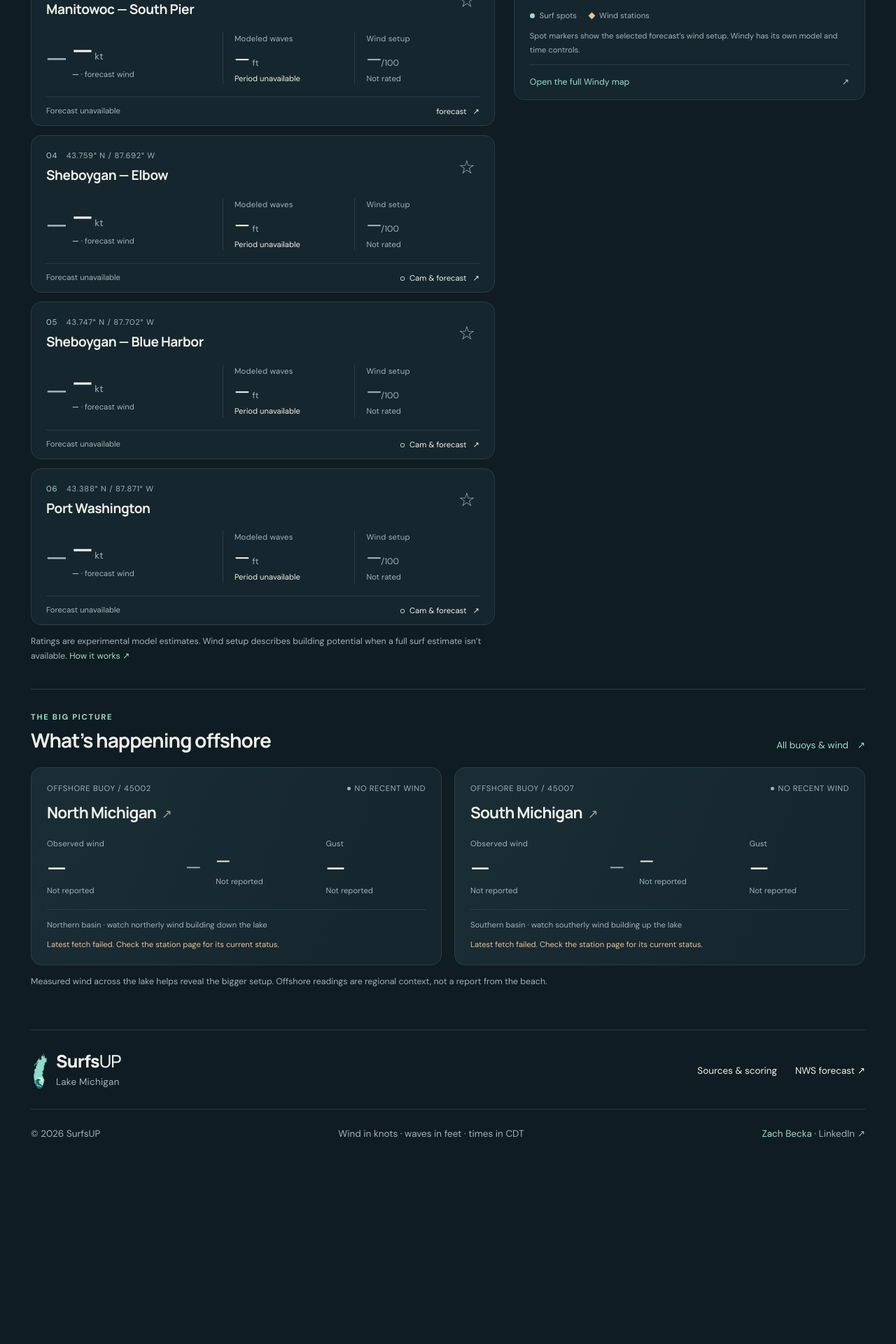
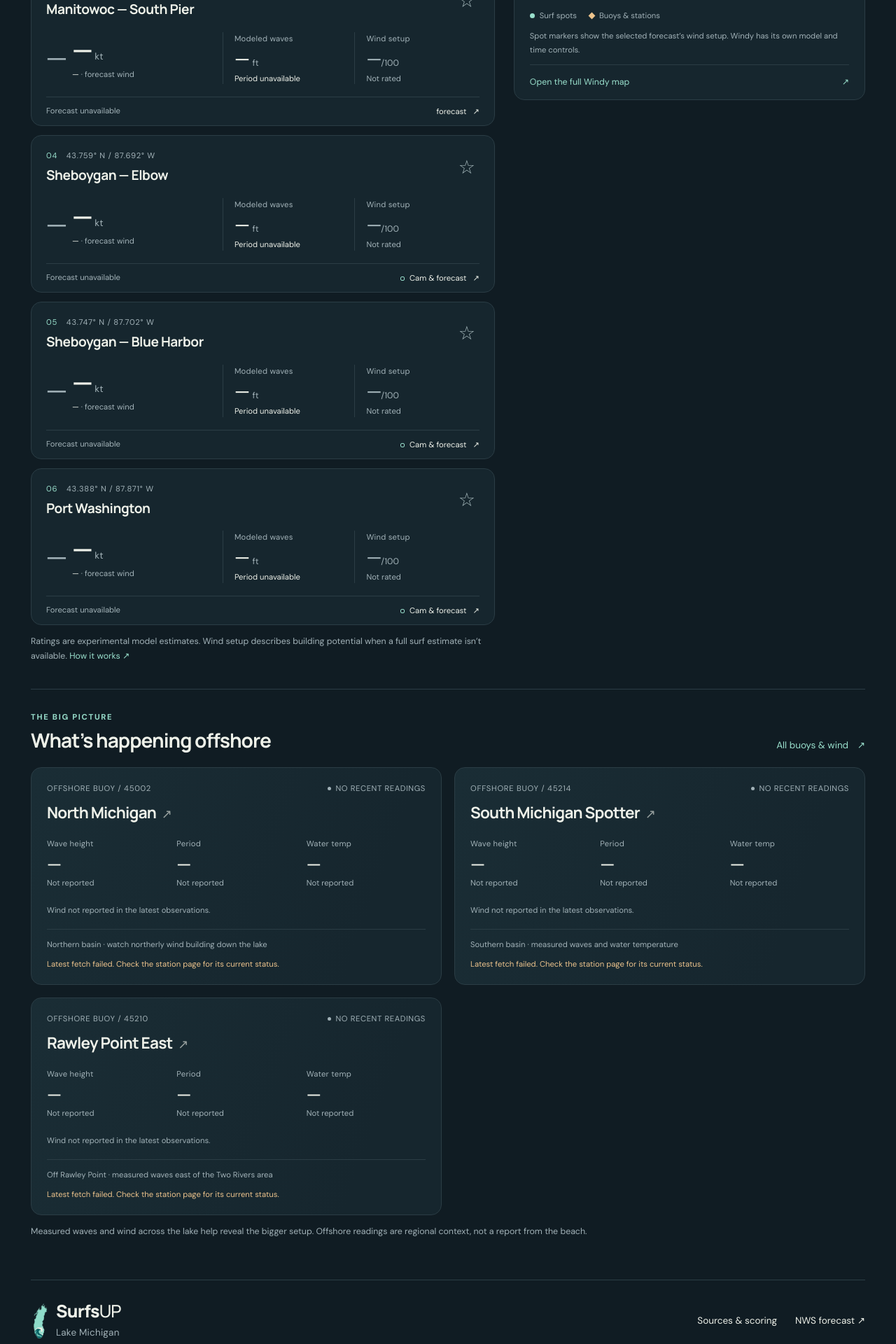
Before and after one commit to zeebecks/Surfs-up, a FastAPI app: page / in a window 1280 px wide. Shown: the part 1203-3123 px from the top of the page at 70% size. Before the commit the page ends 2828 px from the top, so only its background shows below. Run offline with FastAPI, Linux system fonts and the light colour scheme; data that the repository does not hold is empty.

Commit message:
added 2 new buoys and added wave data to buoy cards

```diff
--- a/app/routers/ui.py
+++ b/app/routers/ui.py
@@ -16,7 +16,7 @@ from ..services.catalog import CAMERAS, GUIDES, STREAMS, WINDFINDER
 from ..services.scoring import rate
 from ..services.spot_repo import get_all_spots
 from ..services.util import get_session
-from ..services.weather import parse_time, stamp, utcnow, weather
+from ..services.weather import STATIONS, parse_time, stamp, utcnow, weather
 
 router = APIRouter()
 templates = Jinja2Templates(directory="app/templates")
@@ -172,7 +172,7 @@ def detail(request: Request, spot_id: str):
         }
         for i in range(48)
     ]
-    associated = {"45002", "45007"}
+    associated = {station["id"] for station in STATIONS if station["scope"] == "basin"}
     if spot_id.startswith("sheboygan"):
         associated.add("SGNW3")
     elif spot_id == "port-washington":
--- a/app/static/map.js
+++ b/app/static/map.js
@@ -44,15 +44,20 @@
   for (const station of stations) {
     const marker = document.createElement('span'); marker.textContent = '◇';
     const icon = L.divIcon({className: 'buoy-marker', html: marker, iconSize: [23, 23], iconAnchor: [12, 12]});
-    const wind = station.measurements.wind_kts, dir = station.measurements.wind_dir_deg;
-    const details = wind ? `${Math.round(wind.value)} kt · ${station.status} · wind observed ${new Date(wind.time).toLocaleString()}` : 'No recent wind reading. Station is still shown for reference.';
+    const readings = [];
+    const wind = station.measurements.wind_kts, wave = station.measurements.wave_height_m, water = station.measurements.water_temp_c;
+    const observed = reading => `${reading.status} · ${new Date(reading.time).toLocaleString()}`;
+    if (wave) readings.push(`Waves ${(wave.value * 3.28084).toFixed(1)} ft · ${observed(wave)}`);
+    if (wind) readings.push(`Wind ${Math.round(wind.value)} kt · ${observed(wind)}`);
+    if (!wave && !wind && water) readings.push(`Water ${Math.round(water.value * 1.8 + 32)} °F · ${observed(water)}`);
+    const details = readings.length ? readings.join(' / ') : 'No recent readings. Station is still shown for reference.';
     // Each direction retains its own timestamp in the station card.
     L.marker([station.lat, station.lng], {icon, title: `${station.name} (${station.id})`}).bindPopup(popup(station.name, details, `/buoys#station-${station.id}`, 'View observations ↗')).addTo(buoyLayer);
   }
   const allPoints = [...points, ...stations.map(s => [s.lat, s.lng])];
   const fit = coords => { if (coords.length) map.fitBounds(coords, {padding: [35, 35], maxZoom: 10}); else map.setView([44, -87], 7); };
   fit(points.length ? points : allPoints);
-  const overlays = {'Wind stations': buoyLayer};
+  const overlays = {'Buoys & stations': buoyLayer};
   if (spots.length) overlays['Surf spots'] = spotLayer;
   L.control.layers(null, overlays, {collapsed: true}).addTo(map);
   if (points.length) {
--- a/app/static/styles.css
+++ b/app/static/styles.css
@@ -1201,6 +1201,13 @@ button:focus-visible,a:focus-visible,input:focus-visible,textarea:focus-visible,
   font-size:1.5rem
 }
 
+.station-waves {
+  margin-top:0;
+  padding-top:0;
+  border-top:0;
+  margin-bottom:22px
+}
+
 .trend-wrap {
   margin-top:24px
 }
--- a/app/templates/about.html
+++ b/app/templates/about.html
@@ -9,8 +9,8 @@
 <div class="about-grid">
 <section class="prose-panel">
 <h2>Start with the wind.</h2>
-<p>For Lake Michigan, wind speed and direction are the first things to watch. The northern and southern offshore buoys give a wider view of what is blowing across the lake. Coastal stations add local context.</p>
-<p>A wind-only station is still useful. Wave height, period, and temperature appear when available, each with its own observation time. Missing does not mean zero.</p>
+<p>For Lake Michigan, wind speed and direction are the first things to watch. North Michigan adds offshore wind and waves; South Michigan Spotter and Rawley Point East add measured waves. Coastal stations provide local wind context.</p>
+<p>Wind-only and wave-only stations are both useful. Wave height, period, and temperature appear when available, each with its own observation time. Missing does not mean zero.</p>
 <h2>Observed vs. forecast</h2>
 <p>
 <strong>Observations</strong> are measurements from a station at a particular place and time. They stay tied to that time even when you select a future forecast.</p>
@@ -29,7 +29,7 @@
 </a>
 <a href="https://www.ndbc.noaa.gov/" target="_blank" rel="noopener noreferrer">
 <strong>NOAA NDBC ↗</strong>
-<span>Northern and southern Michigan buoys, Sheboygan and Port Washington coastal stations.</span>
+<span>North Michigan, South Michigan Spotter, and Rawley Point East buoys; Sheboygan and Port Washington shore stations.</span>
 </a>
 <a href="https://open-meteo.com/en/docs/marine-weather-api" target="_blank" rel="noopener noreferrer">
 <strong>Open-Meteo Marine / DWD ↗</strong>
--- a/app/templates/components.html
+++ b/app/templates/components.html
@@ -13,12 +13,20 @@
   <div class="card-eyebrow">
 <span>{{ station.kind }} <span class="mono">/ {{ station.id }}</span>
 </span>
-<span class="status {{ station.status }}">{{ 'Reporting wind' if station.status == 'fresh' else 'Sample data' if station.status == 'demo' else 'Older wind' if station.status == 'stale' else 'No recent wind' }}</span>
+<span class="status {{ station.status }}">{{ 'Reporting' if station.status == 'fresh' else 'Sample data' if station.status == 'demo' else 'Older readings' if station.status == 'stale' else 'No recent readings' }}</span>
 </div>
   <h3>
 <a href="{{ station.url }}" target="_blank" rel="noopener noreferrer">{{ station.name }} <span class="outward" aria-hidden="true">↗</span>
 </a>
 </h3>
+  {% if station.scope == 'basin' %}
+  <div class="station-secondary station-waves">
+    <div><span class="metric-label">Wave height</span>{{ reading(station.measurements.get('wave_height_m'), 'ft', 3.28084, 0, 1) }}</div>
+    <div><span class="metric-label">Period</span>{{ reading(station.measurements.get('wave_period_s'), 's', 1, 0, 1) }}</div>
+    <div><span class="metric-label">Water temp</span>{{ reading(station.measurements.get('water_temp_c'), '°F', 1.8, 32) }}</div>
+  </div>
+  {% endif %}
+  {% if wind or station.scope != 'basin' %}
   <div class="station-wind">
     <div>
 <span class="metric-label">Observed wind</span>{{ reading(wind, 'kt') }}</div>
@@ -30,7 +38,11 @@
     <div>
 <span class="metric-label">Gust</span>{{ reading(station.measurements.get('gust_kts'), 'kt') }}</div>
   </div>
+  {% else %}
+  <p class="data-caption">Wind not reported in the latest observations.</p>
+  {% endif %}
   {% if not compact %}
+  {% if station.scope != 'basin' %}
   <div class="station-secondary">
     <div>
 <span class="metric-label">Wave height</span>{{ reading(station.measurements.get('wave_height_m'), 'ft', 3.28084, 0, 1) }}</div>
@@ -39,36 +51,53 @@
     <div>
 <span class="metric-label">Water</span>{{ reading(station.measurements.get('water_temp_c'), '°F', 1.8, 32) }}</div>
   </div>
-  {% if station.history %}<div class="trend-wrap">
+  {% endif %}
+  {% if station.history %}
+  {% if wind %}<div class="trend-wrap">
 <span class="metric-label">Recent wind · knots</span>
 <canvas class="wind-trend" data-station="{{ station.id }}" role="img" aria-label="Recent observed wind speed for {{ station.name }}. Timestamped values available in the readings table below.">
 </canvas>
 </div>
+  {% endif %}
   <details class="reading-history">
-<summary>View timestamped wind readings</summary>
+<summary>View timestamped readings</summary>
 <div class="table-scroll">
 <table>
-<caption class="sr-only">Wind observations for {{ station.name }}</caption>
+<caption class="sr-only">Observed conditions for {{ station.name }}</caption>
 <thead>
 <tr>
 <th>Observed</th>
+{% if wind %}
 <th>Wind</th>
 <th>From</th>
 <th>Gust</th>
+{% endif %}
+{% if station.scope == 'basin' %}
+<th>Waves (ft)</th>
+<th>Period (s)</th>
+<th>Water (°F)</th>
+{% endif %}
 </tr>
 </thead>
 <tbody>{% for row in station.history[:24] %}<tr>
 <td>{{ row.time | localtime('%a %-I:%M %p') }}</td>
+{% if wind %}
 <td>{{ row.wind_kts | round(1) if row.wind_kts is not none else '—' }} kt</td>
 <td>{{ row.wind_dir_deg | cardinal }}</td>
 <td>{{ row.gust_kts | round(1) if row.gust_kts is not none else '—' }} kt</td>
+{% endif %}
+{% if station.scope == 'basin' %}
+<td>{{ '%.1f' | format(row.wave_height_m * 3.28084) if row.get('wave_height_m') is not none else '—' }}</td>
+<td>{{ row.wave_period_s | round(1) if row.get('wave_period_s') is not none else '—' }}</td>
+<td>{{ (row.water_temp_c * 1.8 + 32) | round | int if row.get('water_temp_c') is not none else '—' }}</td>
+{% endif %}
 </tr>{% endfor %}</tbody>
 </table>
 </div>
 </details>{% endif %}
   {% endif %}
   <p class="station-context">{{ station.context }}</p>
-  {% if station.error %}<p class="source-warning">Latest fetch failed. {% if wind %}Showing the last available measurements with their original timestamps.{% else %}Check the station page for its current status.{% endif %}</p>{% endif %}
+  {% if station.error %}<p class="source-warning">Latest fetch failed. {% if station.status != 'unavailable' %}Showing the last available measurements with their original timestamps.{% else %}Check the station page for its current status.{% endif %}</p>{% endif %}
 </article>
 {% endmacro %}
 
--- a/app/templates/index.html
+++ b/app/templates/index.html
@@ -19,7 +19,7 @@
 <span>
 <strong>06</strong> local spots</span>
 <span>
-<strong>02</strong> offshore buoys</span>
+<strong>{{ '%02d' | format(stations | selectattr('scope', 'equalto', 'basin') | list | length) }}</strong> offshore buoys</span>
 <a href="#spot-list">View spots <span aria-hidden="true">↓</span>
 </a>
 </div>
@@ -125,7 +125,7 @@
 </i> Surf spots</span>
 <span>
 <i class="legend-buoy">
-</i> Wind stations</span>
+</i> Buoys & stations</span>
 </div>
 <p class="map-note">Spot markers show the selected forecast’s wind setup. Windy has its own model and time controls.</p>
 <a class="map-resource" href="https://www.windy.com/?43.900,-87.200,7" target="_blank" rel="noopener noreferrer">Open the full Windy map <span aria-hidden="true">↗</span>
@@ -142,7 +142,7 @@
 </a>
 </div>
 <div class="basin-grid">{% for station in stations if station.scope == 'basin' %}{{ station_card(station, true) }}{% endfor %}</div>
-<p class="section-note">Measured wind across the lake helps reveal the bigger setup. Offshore readings are regional context, not a report from the beach.</p>
+<p class="section-note">Measured waves and wind across the lake help reveal the bigger setup. Offshore readings are regional context, not a report from the beach.</p>
 </section>
 <script id="map-spots" type="application/json">[{% for item in items %}{"id":{{ item.spot.id | tojson }},"name":{{ item.spot.name | tojson }},"lat":{{ item.spot.lat }},"lng":{{ item.spot.lng }},"score":{{ item.rating.wind_score | tojson }},"wind":{{ item.forecast.wind_kts | tojson }},"direction":{{ item.forecast.wind_dir_deg | tojson }}}{% if not loop.last %},{% endif %}{% endfor %}]</script>
 <script id="station-data" type="application/json">{{ station_data | tojson }}</script>
--- a/app/templates/spot.html
+++ b/app/templates/spot.html
@@ -140,7 +140,7 @@
 <div class="section-heading spaced">
 <div>
 <p class="eyebrow">KEEP AN EYE ON THE SETUP</p>
-<h2>Relevant wind observations</h2>
+<h2>Wind & wave observations</h2>
 </div>
 <a class="text-link" href="/buoys">All stations ↗</a>
 </div>
```
Also changed, not shown: app/services/weather.py (+27 -6 lines), scripts/check_live_sources.py (+8 -3 lines), tests/test_app.py (+79 -1 lines), README.md.
